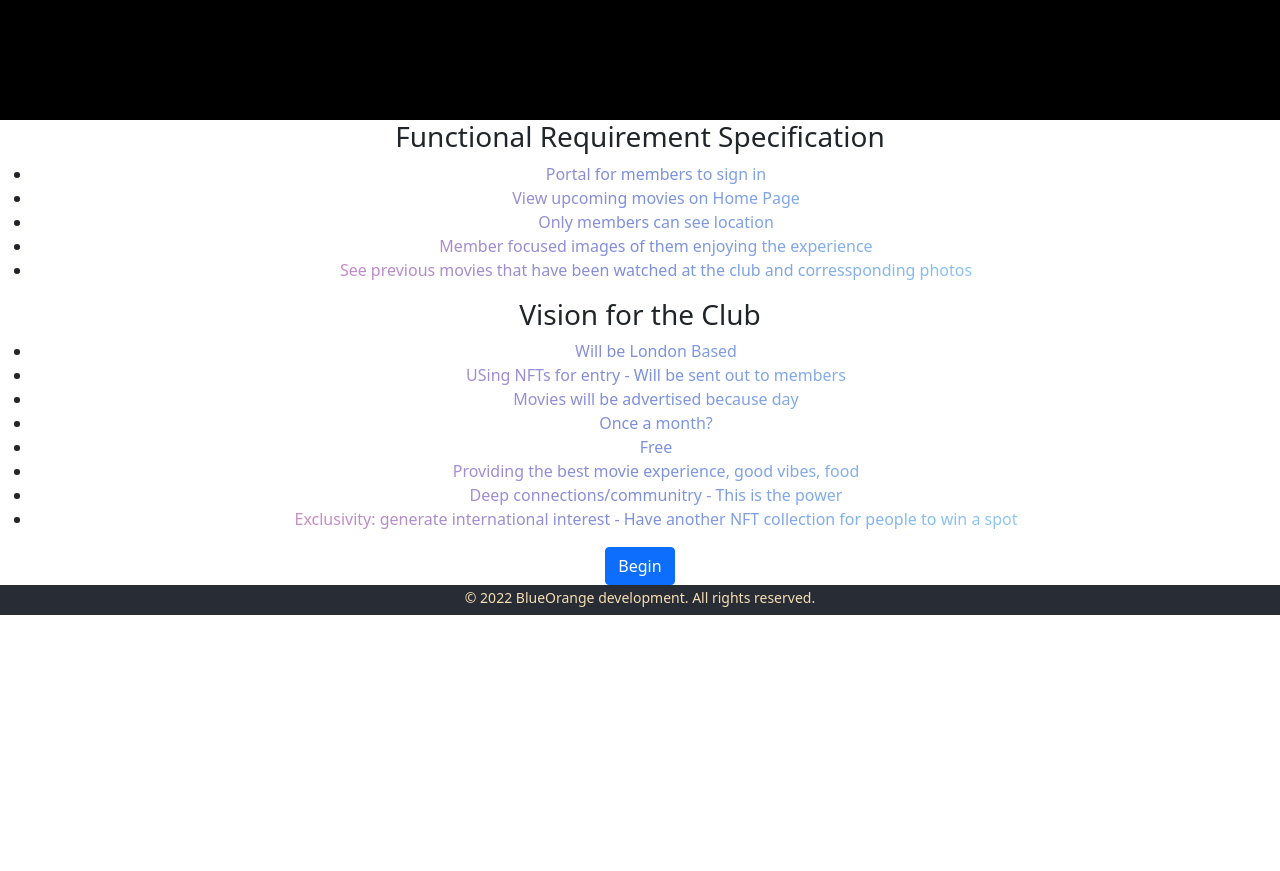
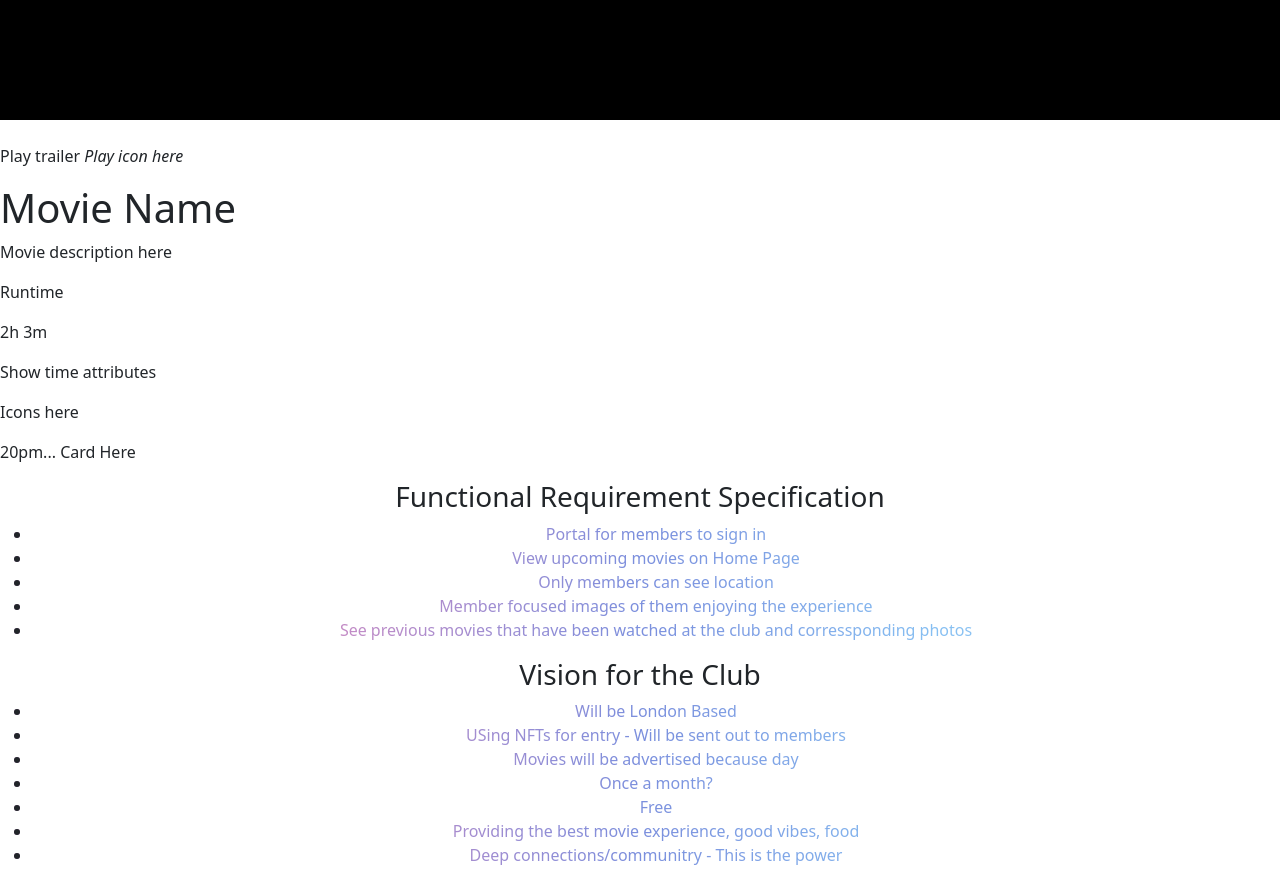
Before and after one commit to FavourEEZ/ReactApplications, a React (Create React App) app: page / in a window 1280 px wide. Shown: the part 680-1551 px from the top of the page. Before the commit the page ends 1295 px from the top, so only its background shows below. Built offline with nearby package versions, Linux system fonts and the light colour scheme.

Commit message:
Add movie card skelenton

```diff
--- a/src/App.css
+++ b/src/App.css
@@ -16,7 +16,7 @@
 }
 
 .logo-div {
-  color: rgb(221, 35, 35);
+  color: wheat; /* rgb(221, 35, 35);*/
   cursor: pointer;
 }
 
--- a/src/components/Body.js
+++ b/src/components/Body.js
@@ -1,12 +1,16 @@
 import React from "react";
 import '../Body.css';
+
+import MovieHolder from "./MovieHolder";
 import Button from 'react-bootstrap/Button';
 import 'bootstrap/dist/css/bootstrap.min.css';
+
 
 export default function Body() {
 
     return (
     <div className="">
+        <MovieHolder />
         <section className="FRS-vision">
             <h3>Functional Requirement Specification</h3>
             <ul>
--- /dev/null
+++ b/src/components/MovieHolder.js
@@ -0,0 +1,34 @@
+import React from "react";
+
+
+export default function MovieHolder() {
+    return (
+        <div className="movieHolder">
+            <div>
+                <img src=""/>
+                <p>Play trailer <i>Play icon here</i></p>
+            </div>
+
+            <section>
+                <h1>Movie Name</h1>
+                <p>Movie description here</p>
+
+            </section>
+
+            <div className="movie-details">
+                <div className="movie-run time">
+                    <p>Runtime</p>
+                    <p>2h 3m</p>
+                </div>
+                <div className="">
+                    <p>Show time attributes</p>
+                    <p>Icons here </p>
+                </div>
+            </div>
+
+            <div className="showing-times">
+                <p>20pm... Card Here</p>
+            </div>
+        </div>
+    )
+}
```
